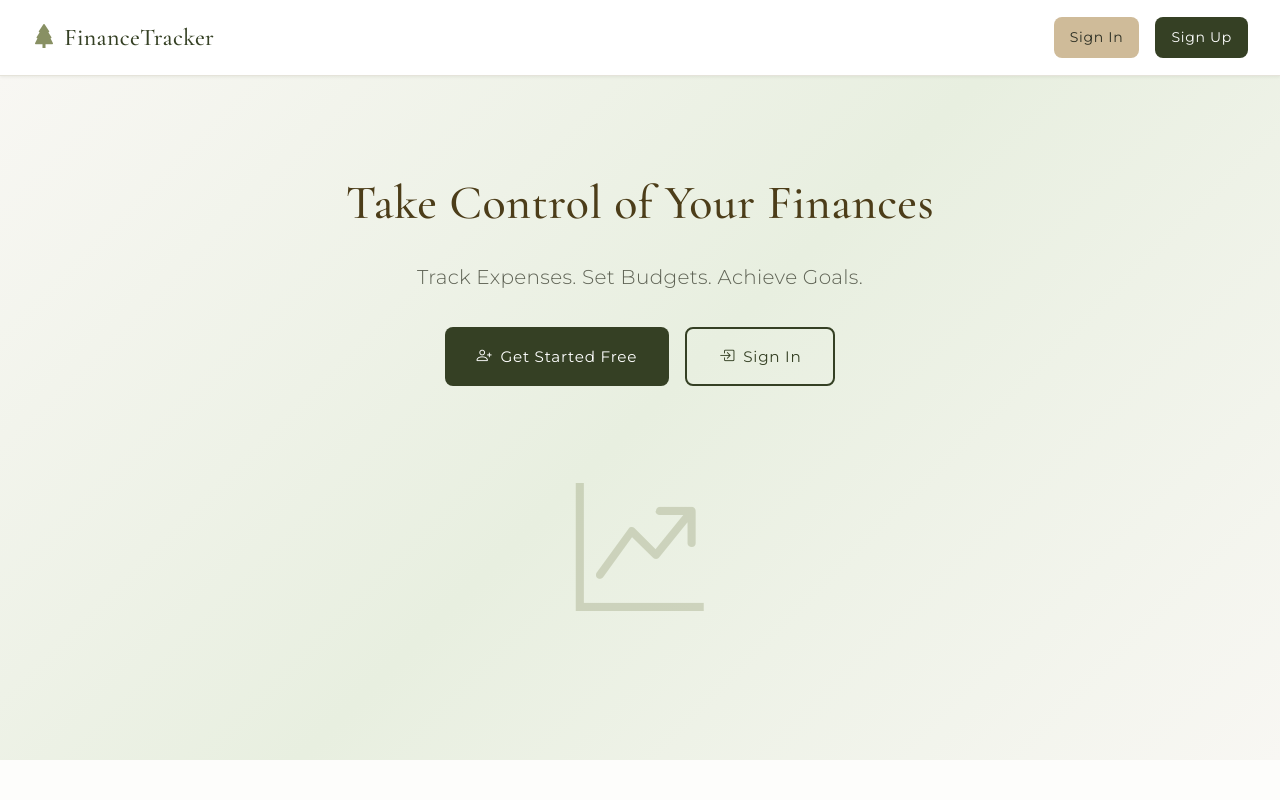
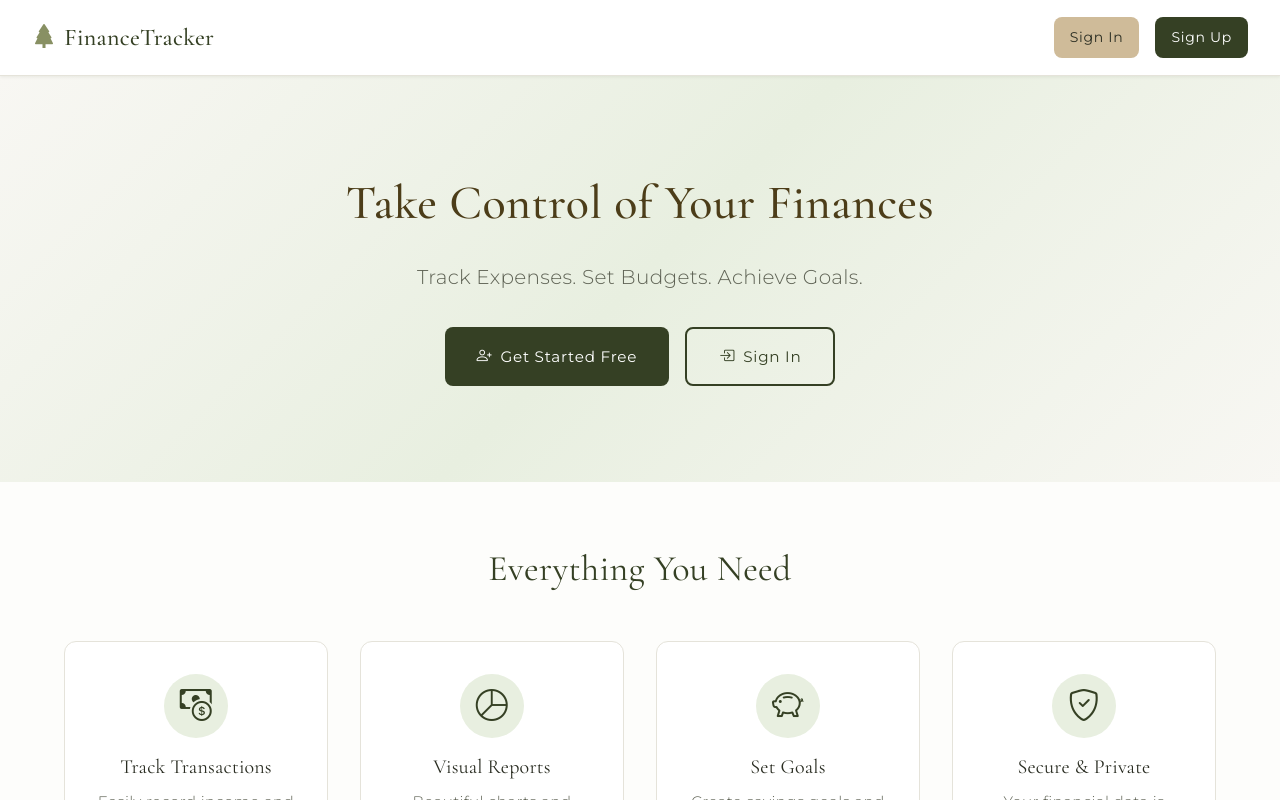
Before and after one commit to SamanthaNK/internet-programming, a React (Create React App) app in the folder smart-finance-tracker-mern/client/: page / in a window 1280 px wide. Shown: the top 800 px of the page. Built offline with nearby package versions, Linux system fonts and the light colour scheme; no server answers.

Commit message:
editing react files

```diff
--- a/smart-finance-tracker-mern/client/src/pages/Dashboard.js
+++ b/smart-finance-tracker-mern/client/src/pages/Dashboard.js
@@ -164,7 +164,6 @@ function Dashboard() {
                     )}
 
                     <div className="period-selector">
-                        <h3>Time Period</h3>
                         <div className="period-buttons">
                             {['month', 'year', 'all'].map(period => (
                                 <button
--- a/smart-finance-tracker-mern/client/src/pages/Landing.js
+++ b/smart-finance-tracker-mern/client/src/pages/Landing.js
@@ -28,10 +28,6 @@ function Landing() {
                                     Sign In
                                 </Link>
                             </div>
-                        </div>
-
-                        <div className="hero-image">
-                            <i className="bi bi-graph-up-arrow float-animation"></i>
                         </div>
                     </div>
                 </section>
--- a/smart-finance-tracker-mern/client/src/styles/modal.css
+++ b/smart-finance-tracker-mern/client/src/styles/modal.css
@@ -103,13 +103,14 @@
 }
 
 .modal-content::-webkit-scrollbar-track {
-    background: var(--bg-secondary);
+    background: transparent;
     border-radius: 10px;
 }
 
 .modal-content::-webkit-scrollbar-thumb {
     background: var(--accent-tan);
     border-radius: 10px;
+    background-clip: content-box;
 }
 
 /* Responsive */
--- a/smart-finance-tracker-mern/client/src/styles/style.css
+++ b/smart-finance-tracker-mern/client/src/styles/style.css
@@ -60,6 +60,11 @@
 .btn-sm {
     padding: 0.5rem 1rem;
     font-size: 0.875rem;
+}
+
+.btn-full {
+    width: 100%;
+    justify-content: center;
 }
 
 /* forms */
@@ -340,17 +345,6 @@
     flex-wrap: wrap;
 }
 
-.hero-image {
-    margin-top: 3rem;
-    text-align: center;
-}
-
-.hero-image i {
-    font-size: 8rem;
-    color: var(--primary-moss);
-    opacity: 0.3;
-}
-
 .features-section {
     padding: 4rem 2rem;
 }
@@ -476,10 +470,6 @@
     .hero-actions {
         flex-direction: column;
     }
-
-    .hero-image i {
-        font-size: 5rem;
-    }
 }
 
 /* small mobile devices */
--- a/smart-finance-tracker-mern/client/src/styles/theme.css
+++ b/smart-finance-tracker-mern/client/src/styles/theme.css
@@ -186,6 +186,24 @@ p {
     animation: spin 0.6s linear infinite;
 }
 
+::-webkit-scrollbar {
+    width: 8px;
+}
+
+::-webkit-scrollbar-track {
+    background: var(--bg-secondary);
+}
+
+::-webkit-scrollbar-thumb {
+    background: var(--accent-tan);
+    border-radius: 10px;
+    border: 2px solid var(--bg-secondary);
+}
+
+::-webkit-scrollbar-thumb:hover {
+    background: var(--primary-moss);
+}
+
 @keyframes spin {
     to {
         transform: rotate(360deg);
```
